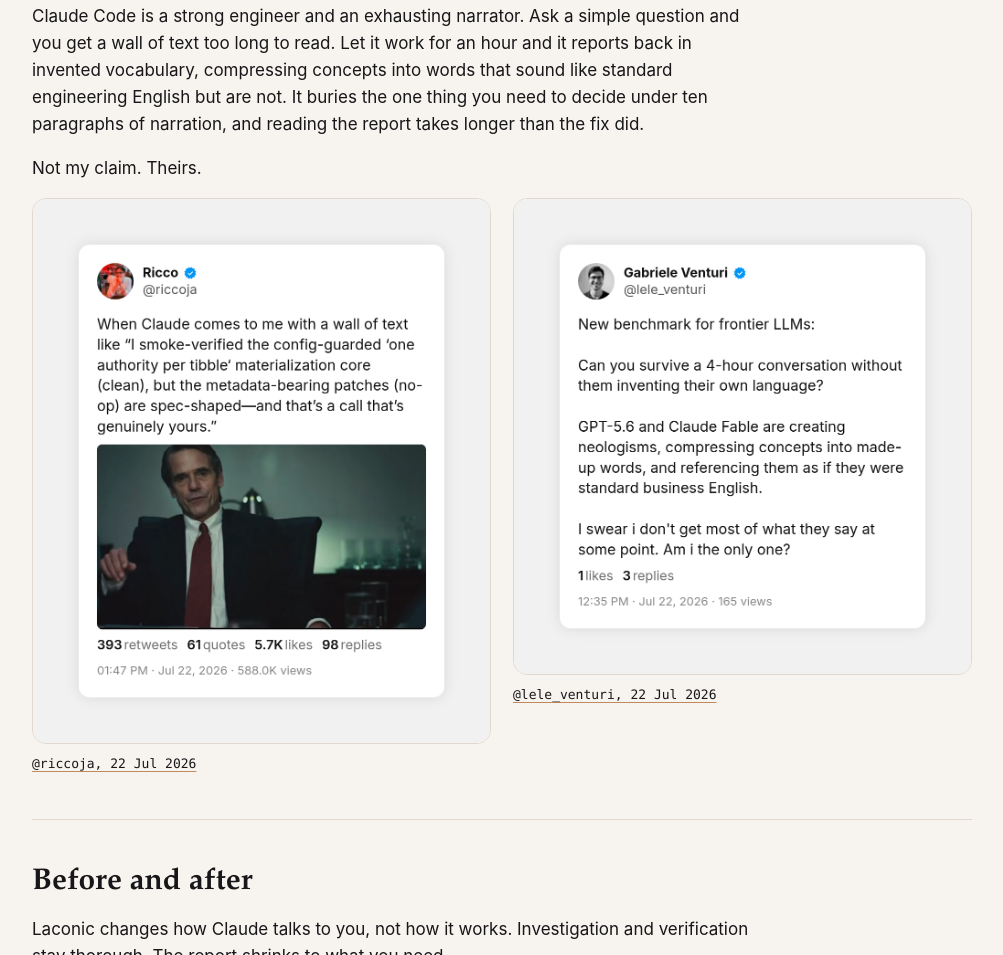
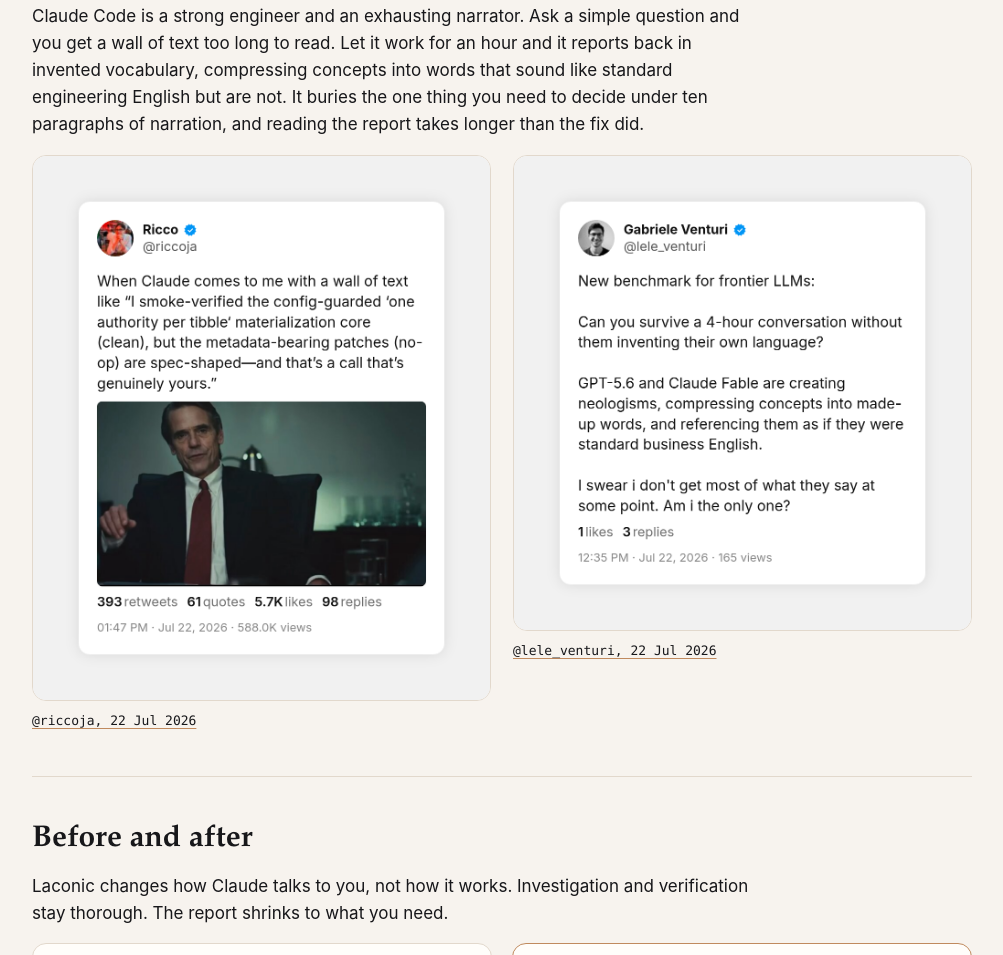
Before and after one commit to Spenhouet/claude-laconic, a plain HTML site: page docs/index.html in a window 1280 px wide. Shown: the part 985-1940 px from the top of the page, without its empty margins (138-1141 px from the left). Drawn offline with Linux system fonts and the light colour scheme.

Commit message:
Drop the editorial line above the tweets

```diff
--- a/docs/index.html
+++ b/docs/index.html
@@ -297,7 +297,6 @@
   <section>
     <h2>The problem</h2>
     <p>Claude Code is a strong engineer and an exhausting narrator. Ask a simple question and you get a wall of text too long to read. Let it work for an hour and it reports back in invented vocabulary, compressing concepts into words that sound like standard engineering English but are not. It buries the one thing you need to decide under ten paragraphs of narration, and reading the report takes longer than the fix did.</p>
-    <p>Not my claim. Theirs.</p>
     <div class="tweets">
       <figure>
         <a href="https://x.com/riccoja/status/2079926205491429829"><img src="img/tweets/tweet-riccoja.png" alt="Tweet by @riccoja quoting a wall of text from Claude full of invented terms" width="1000" height="1191"></a>
```
